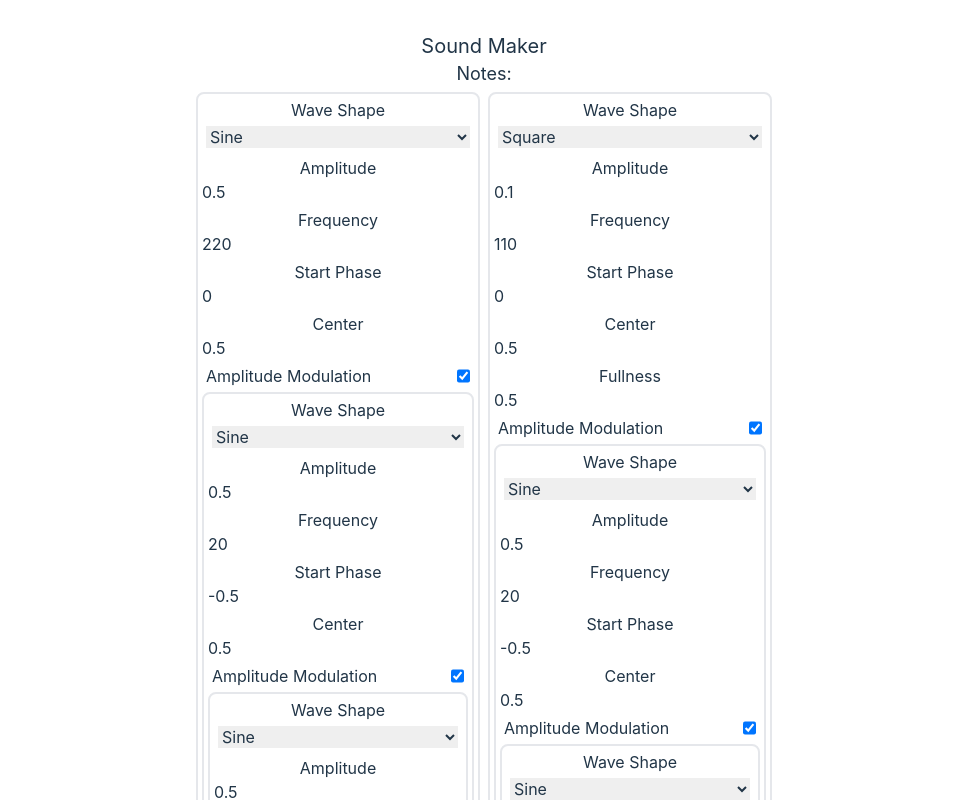
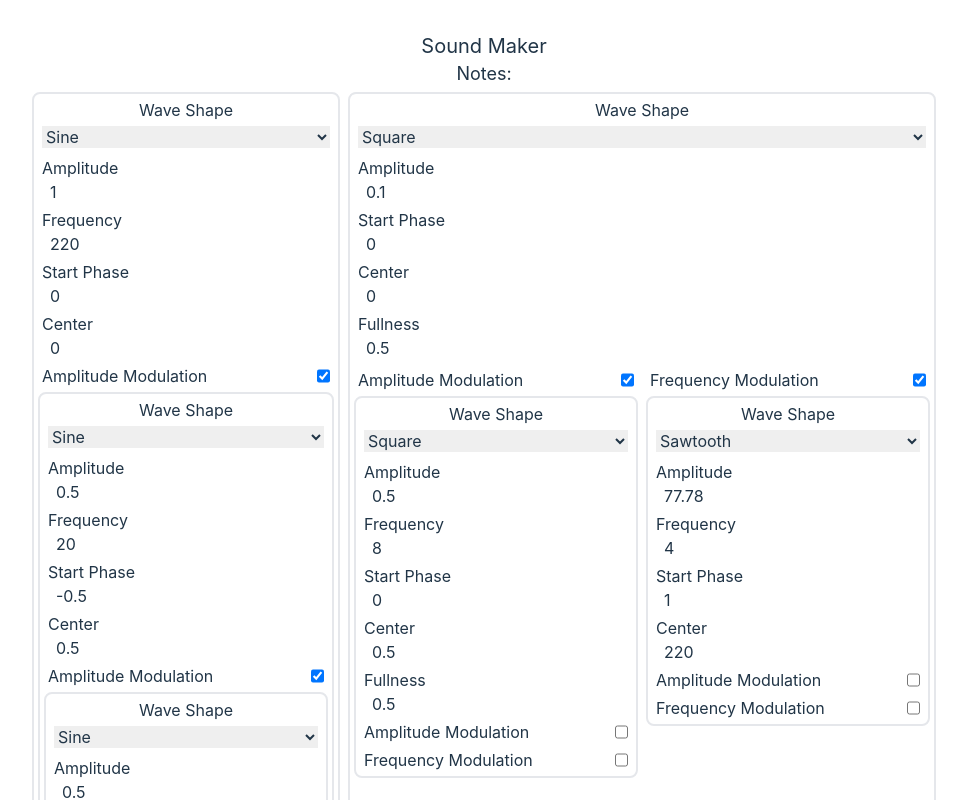
Before and after one commit to Oriery/cos_7, a Vue app: page / in a window 1280 px wide. Shown: the top 800 px of the page, without its empty margins (156-1123 px from the left). Built offline with nearby package versions, Linux system fonts and the light colour scheme.

Commit message:
add frequency modulation

```diff
--- a/src/App.vue
+++ b/src/App.vue
@@ -3,7 +3,7 @@
     <h2 class="text-xl">Sound Maker</h2>
     <div>
       <h2 class="text-lg">Notes:</h2>
-      <div class="flex flex-wrap">
+      <div class="flex flex-wrap justify-center">
         <NoteComponent
           v-for="note in noteSequence"
           :key="note.id"
@@ -13,7 +13,7 @@
         />
       </div>
       <button
-        @click="() => noteSequence.push(new Note())"
+        @click="createNote"
         class="bg-gray-500 m-2 p-2"
       >
         Create Note
@@ -54,10 +54,10 @@ function resetNoteSequence() {
   noteSequence.value = []
   noteSequence.value.push(new Note(0, 2, new Wave(
     WaveType.SINE,
-    0.5,
+    1,
     220,
     undefined,
-    0.5,
+    undefined,
     undefined,
     new Wave(
       WaveType.SINE,
@@ -80,28 +80,32 @@ function resetNoteSequence() {
     0.1,
     110,
     undefined,
-    0.5,
+    undefined,
     undefined,
     new Wave(
-      WaveType.SINE,
+      WaveType.SQUARE,
       0.5,
-      20,
-      -0.5,
+      8,
+      0,
       0.5,
-      undefined,
-      new Wave(
-        WaveType.SINE,
-        0.5,
-        2,
-        -0.5,
-        0.5,
-      )
+    ),
+    new Wave(
+      WaveType.SAWTOOTH,
+      77.78,
+      4,
+      1,
+      220,
     )
   )))
 }
 
-function duplicateNote (note: Note) {
+function duplicateNote(note: Note) {
   noteSequence.value.splice(noteSequence.value.indexOf(note), 0, note.copy())
 }
 
+function createNote() {
+  console.log('create note')
+  noteSequence.value.push(new Note())
+}
+
 </script>
--- a/src/components/Note.vue
+++ b/src/components/Note.vue
@@ -8,14 +8,15 @@
         <div
           v-for="prop in Object.keys(note).map(prop => prop.startsWith('_') ? prop.slice(1) : prop).filter((prop) => prop !== 'id' && prop !== 'endTime' && typeof note[prop] === 'number')"
           :key="prop"
-          class="flex flex-col m-1"
+          class="flex flex-col m-1 mx-2"
         >
-          <label :for="prop + note.id">{{ namesOfPropsOfNote[prop] }}</label>
+          <label :for="prop + note.id" class="grow text-start">{{ namesOfPropsOfNote[prop] }}</label>
           <input
             :id="prop + note.id"
             :value="note[prop]"
             @input="note[prop] = Number(($event?.target as HTMLInputElement)?.value || 0)"
             type="number"
+            class="px-2"
           >
         </div>
       </div>
--- a/src/components/Wave.vue
+++ b/src/components/Wave.vue
@@ -17,27 +17,45 @@
       </select>
     </div>
     <div
-      v-for="prop in Object.keys(wave).filter(prop => typeof wave[prop] === 'number' && (wave.type !== WaveType.WHITE_NOISE || prop === 'amplitude') && (wave.type === WaveType.SQUARE || prop !== 'fullness'))"
+      v-for="prop in Object.keys(wave).filter(prop => typeof wave[prop] === 'number' && (wave.type !== WaveType.WHITE_NOISE || prop === 'amplitude') && (wave.type === WaveType.SQUARE || prop !== 'fullness') && (prop !== 'freq' || !freqModIsOn))"
       :key="prop"
-      class="flex flex-col m-1"
+      class="flex flex-col m-1 mx-2"
     >
-      <label :for="prop + wave.id">{{ namesOfPropsOfWave[prop] }}</label>
+      <label :for="prop + wave.id" class="grow text-start">{{ namesOfPropsOfWave[prop] }}</label>
       <input
         :id="prop + wave.id"
         :value="wave[prop]"
         @input="wave[prop] = Number(($event?.target as HTMLInputElement)?.value || 0)"
         type="number"
+        class="px-2"
       >
     </div>
+    <div :class="freqMod && amplitudeMod ? 'flex flex-row' : ''">
+      <div>
         <div class="flex justify-between m-1 mx-2 gap-x-2">
-      <label :for="'amp-mod' + wave.id">{{ namesOfPropsOfWave['amplitudeMod'] }}</label>
+          <label :for="'amp-mod' + wave.id" class="grow text-start">{{ namesOfPropsOfWave['amplitudeMod'] }}</label>
           <input
             :id="'amp-mod' + wave.id"
             type="checkbox"
             v-model="amplitudeModIsOn"
+            class="px-2"
           >
         </div>
         <WaveComponent v-if="amplitudeModIsOn" :wave="amplitudeMod!" class="border-2 rounded-lg m-1"/>
+      </div>
+      <div>
+        <div class="flex justify-between m-1 mx-2 gap-x-2">
+          <label :for="'freq-mod' + wave.id" class="grow text-start">{{ namesOfPropsOfWave['freqMod'] }}</label>
+          <input
+            :id="'freq-mod' + wave.id"
+            type="checkbox"
+            v-model="freqModIsOn"
+            class="px-2"
+          >
+        </div>
+        <WaveComponent v-if="freqModIsOn" :wave="freqMod!" class="border-2 rounded-lg m-1"/>
+      </div>
+    </div>
   </div>
 </template>
 
@@ -53,6 +71,8 @@ const props = defineProps<{
 
 const amplitudeMod = ref<Wave | undefined>(props.wave.amplitudeMod)
 const amplitudeModIsOn = ref<boolean>(amplitudeMod.value !== undefined)
+const freqMod = ref<Wave | undefined>(props.wave.freqMod)
+const freqModIsOn = ref<boolean>(freqMod.value !== undefined)
 
 watch(amplitudeMod, (newVal) => {
   if (newVal) {
@@ -70,6 +90,22 @@ watch(amplitudeModIsOn, (newVal) => {
   }
 })
 
+watch(freqMod, (newVal) => {
+  if (newVal) {
+    props.wave.freqMod = newVal
+  } else {
+    props.wave.freqMod = undefined
+  }
+})
+
+watch(freqModIsOn, (newVal) => {
+  if (newVal) {
+    freqMod.value = new Wave(WaveType.SINE, 220, 1, 0, 440)
+  } else {
+    freqMod.value = undefined
+  }
+})
+
 const namesOfPropsOfWave : {[key : string]: string} = {
   type: 'Wave Shape',
   amplitude: 'Amplitude',
@@ -78,6 +114,7 @@ const namesOfPropsOfWave : {[key : string]: string} = {
   fullness: 'Fullness',
   center: 'Center',
   amplitudeMod: 'Amplitude Modulation',
+  freqMod: 'Frequency Modulation',
 }
 
 const namesOfTypesOfWave : {[key : string]: string} = {
--- a/src/types/notes.ts
+++ b/src/types/notes.ts
@@ -17,7 +17,7 @@ export class Note {
     this.wave = wave;
   }
 
-  toBytes(this: Note, sampleRate: number): Float32Array {
+  toBytes(this: Note, sampleRate: number): Float64Array {
     return this.wave.toBytes(sampleRate, this.duration)
   }
 
@@ -62,6 +62,7 @@ export class Wave {
   amplitudeMod?: Wave;
   type: WaveType;
   freq: number;
+  freqMod?: Wave;
   ph0: number;
   fullness: number; // 0 - 1 – For square wave
   center: number; // where "zero" of the wave is
@@ -73,8 +74,9 @@ export class Wave {
     freq: number = 220,
     ph0: number = 0,
     center: number = 0,
-    fullness?: number,
+    fullness: number = 0.5,
     amplitudeMod?: Wave,
+    freqMod?: Wave,
   ) {
     this.id = Math.random().toString(36).slice(2);
     this.amplitude = amplitude;
@@ -82,16 +84,29 @@ export class Wave {
     this.freq = freq;
     this.ph0 = ph0;
     this.center = center;
-    this.fullness = fullness || 0.5;
+    this.fullness = fullness;
     this.amplitudeMod = amplitudeMod;
+    this.freqMod = freqMod;
   }
 
-  toBytes(this: Wave, sampleRate: number, duration: number): Float32Array {
+  toBytes(this: Wave, sampleRate: number, duration: number): Float64Array {
     this.validateFullness();
 
-    const buffer = new Float32Array(sampleRate * duration);
-    for (let i = 0; i < buffer.length; i++) {
-      buffer[i] = WAVES_GENERATORS[this.type as WaveType](this.freq, i / sampleRate, this.ph0, this.fullness) * this.amplitude + this.center;
+    const buffer = new Float64Array(sampleRate * duration);
+    const dt = 1 / sampleRate;
+    if (!this.freqMod) {
+      const dPh = this.freq * dt;
+      for (let i = 0; i < buffer.length; i++) {
+        buffer[i] = WAVES_GENERATORS[this.type as WaveType](dPh * i , this.ph0, this.fullness) * this.amplitude + this.center;
+      }
+    } else {
+      const freqModBuffer = this.freqMod.toBytes(sampleRate, duration);
+      let phPrev = this.ph0;
+      for (let i = 0; i < buffer.length; i++) {
+        const dPh = freqModBuffer[i] * dt;
+        buffer[i] = WAVES_GENERATORS[this.type as WaveType](dPh, phPrev, this.fullness) * this.amplitude + this.center;
+        phPrev = phPrev + 2 * dPh;
+      }
     }
 
     const amplitudeModBuffer = this.amplitudeMod?.toBytes(sampleRate, duration);
@@ -123,14 +138,14 @@ export enum WaveType {
 export const WAVES_GENERATORS : {
   [key in WaveType]: WaveGenerator
 } = {
-  [WaveType.SINE]: (freq: number, t: number, ph0: number) => Math.sin((2 * freq * t + ph0) * Math.PI),
-  [WaveType.SQUARE]: (freq: number, t: number, ph0: number, fullness?: number) => {fullness = fullness || 0.5; return Math.sign(Math.sin((2 * freq * t - fullness + ph0 + 0.5) * Math.PI) - Math.cos(fullness * Math.PI))},
-  [WaveType.SAWTOOTH]: (freq: number, t: number, ph0: number) => 2 * (t * freq + 0.5 * ph0 - Math.floor(0.5 + t * freq + 0.5 * ph0)),
-  [WaveType.TRIANGLE]: (freq: number, t: number, ph0: number) => Math.abs(2 * (0.25 + t * freq + 0.5 * ph0 - Math.floor(0.75 + t * freq + 0.5 * ph0))) - 1,
+  [WaveType.SINE]: (dPh: number, ph0: number) => Math.sin((2 * dPh + ph0) * Math.PI),
+  [WaveType.SQUARE]: (dPh: number, ph0: number, fullness?: number) => {fullness = fullness || 0.5; return Math.sign(Math.sin((2 * dPh - fullness + ph0 + 0.5) * Math.PI) - Math.cos(fullness * Math.PI))},
+  [WaveType.SAWTOOTH]: (dPh: number, ph0: number) => 2 * (dPh + 0.5 * ph0 - Math.floor(0.5 + dPh + 0.5 * ph0)),
+  [WaveType.TRIANGLE]: (dPh: number, ph0: number) => Math.abs(2 * (0.25 + dPh + 0.5 * ph0 - Math.floor(0.75 + dPh + 0.5 * ph0))) - 1,
   [WaveType.WHITE_NOISE]: () => Math.random() * 2 - 1,
 }
 
-export type WaveGenerator = (freq: number, t: number, ph0: number, fullness?: number) => number
+export type WaveGenerator = (dPh: number, ph0: number, fullness?: number) => number
 
 export function playNote(note: Note) {
   playBuffer(note.toBytes(SAMPLE_RATE))
@@ -152,16 +167,16 @@ export function playSequence(noteSequence : NoteSequence) {
       acc[i + offset] += noteBuffer[i]
     }
     return acc
-  }, new Float32Array(Math.max(...noteSequence.map(note => note.endTime)) * SAMPLE_RATE))
+  }, new Float64Array(Math.max(...noteSequence.map(note => note.endTime)) * SAMPLE_RATE))
 
   playBuffer(audioBuffer)
 }
 
-export function playBuffer(buffer: Float32Array) {
+export function playBuffer(buffer: Float64Array) {
   const audioCtx = new window.AudioContext()
   const source = audioCtx.createBufferSource()
   const audioData = audioCtx.createBuffer(1, buffer.length, SAMPLE_RATE)
-  audioData.copyToChannel(buffer, 0)
+  audioData.copyToChannel(new Float32Array(buffer), 0)
 
   source.buffer = audioData
   source.connect(audioCtx.destination)
```
Also changed, not shown: 1 other file (tests, documents, lock files or other folders). Lines whose indentation alone changed are shown as unchanged.
